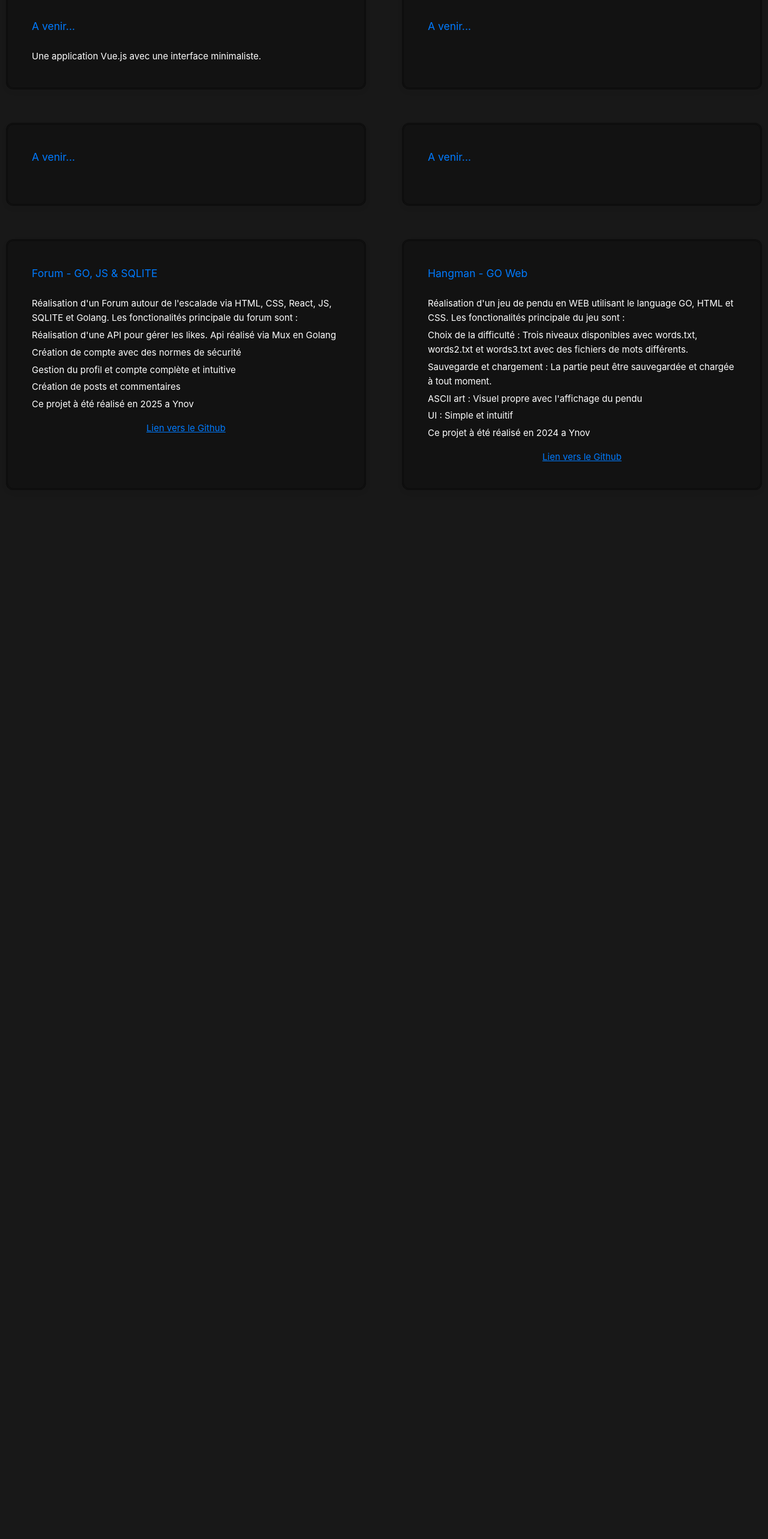
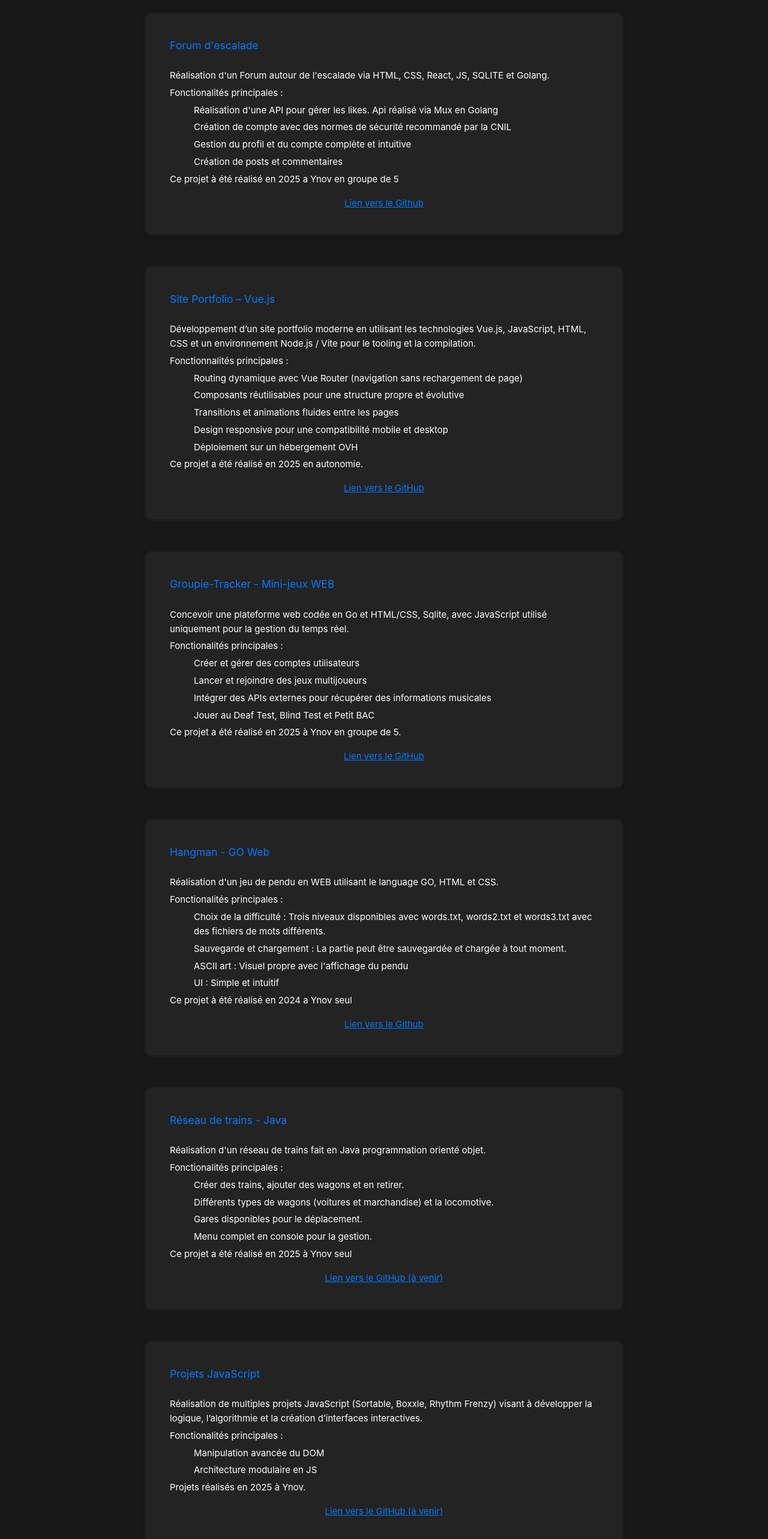
Before and after one commit to Leo-LTdev/Portfolio-LT, a Vue app: page /project in a window 1280 px wide. Shown: the part 218-2784 px from the top of the page at 60% size. Before the commit the page ends 1083 px from the top, so only its background shows below. Built offline with nearby package versions, Linux system fonts and the light colour scheme.

Commit message:
Vers 1.0

```diff
--- a/src/components/ContactPage.vue
+++ b/src/components/ContactPage.vue
@@ -10,7 +10,7 @@ function startExitAnimation() {
   contact.value.classList.add('anim-out')
 }
 
-function onRouteChangeRequest(e) {
+function onRouteChangeRequest() {
   startExitAnimation()
 }
 
@@ -27,8 +27,14 @@ onBeforeUnmount(() => {
   <Header />
   <div ref="contact" class="wrapper">
     <div class="contact contact--fade">
-      <h1>En cours</h1>
-      <p>Message disponible prochainement</p>
+      <h1>Formulaire bientôt disponible</h1>
+      <p>Mes réseaux :</p>
+      <ul>
+        <a href="https://github.com/Stiximir" target="_blank"> <li>Github</li> </a>
+        <a href="https://www.linkedin.com/in/l%C3%A9o-toscano-146925341/" target="_blank">
+          <li>LinkedIn</li>
+        </a>
+      </ul>
     </div>
   </div>
 </template>
@@ -50,6 +56,10 @@ onBeforeUnmount(() => {
 }
 
 .wrapper {
+  display: flex;
+  justify-content: center;
+  justify-items: center;
+  padding: 2rem;
   transition: all 0.8s ease-out;
 }
 
@@ -65,12 +75,70 @@ onBeforeUnmount(() => {
 }
 
 .contact {
+  background-color: rgba(255, 255, 255, 0.05);
+  border-radius: 20px;
+  padding: 3rem 4rem;
+  text-align: center;
+  color: #fff;
+  max-width: 600px;
+  width: 100%;
+  box-shadow: 0 8px 25px rgba(0, 0, 0, 0.25);
   display: flex;
+  flex-direction: column;
+  gap: 2rem;
+  border: 1px solid rgba(255, 255, 255, 0.1);
+}
+
+.contact h1 {
+  font-size: 2rem;
+  letter-spacing: 1px;
+  font-weight: 600;
+  margin: 0;
+  color: #5ccfe6;
+}
+
+.contact p {
+  margin: 0;
+  font-size: 1.2rem;
+  opacity: 0.9;
+}
+
+.contact ul {
+  list-style: none;
+  padding: 0;
+  margin: 0;
+  font-size: 1.1rem;
+}
+
+.contact li {
+  margin: 0.5rem 0;
+  padding: 0.8rem 1.2rem;
+  border-radius: 14px;
+  background: rgba(255, 255, 255, 0.07);
+  transition: 0.3s;
+  cursor: pointer;
+}
+
+.contact li:hover {
+  background: rgba(255, 255, 255, 0.15);
+  transform: translateY(-3px);
+}
+
+.contact a {
+  margin-top: 1rem;
+  color: #007bff;
+  font: bold;
   justify-content: center;
-  align-items: center;
-  flex-direction: column;
-  gap: 5rem;
-  color: white;
-  padding: 1rem;
+}
+
+@media (max-width: 600px) {
+  .projects__grid {
+    display: flex;
+    flex-direction: column;
+    gap: 3rem;
+  }
+  .project-card {
+    width: 400px;
+  }
 }
 </style>
--- a/src/components/ProjectPage.vue
+++ b/src/components/ProjectPage.vue
@@ -30,40 +30,63 @@ onBeforeUnmount(() => {
       <h1 class="projects__title">Mes projets</h1>
       <div class="projects__grid">
         <div class="project-card">
-          <h3 class="project-card__title">A venir...</h3>
-          <p class="project-card__desc">Une application Vue.js avec une interface minimaliste.</p>
+          <h3 class="project-card__title">Forum d'escalade</h3>
+          <p>
+            Réalisation d'un Forum autour de l'escalade via HTML, CSS, React, JS, SQLITE et Golang.
+          </p>
+          <p>Fonctionalités principales :</p>
+          <ul>
+            <li>Réalisation d'une API pour gérer les likes. Api réalisé via Mux en Golang</li>
+            <li>Création de compte avec des normes de sécurité recommandé par la CNIL</li>
+            <li>Gestion du profil et du compte complète et intuitive</li>
+            <li>Création de posts et commentaires</li>
+          </ul>
+          <p>Ce projet à été réalisé en 2025 a Ynov en groupe de 5</p>
+          <a href="https://github.com/corentin-cpp/Forum" target="_blank"> Lien vers le Github </a>
         </div>
         <div class="project-card">
-          <h3 class="project-card__title">A venir...</h3>
-          <p class="project-card__desc"></p>
+          <h3 class="project-card__title">Site Portfolio – Vue.js</h3>
+          <p>
+            Développement d’un site portfolio moderne en utilisant les technologies Vue.js,
+            JavaScript, HTML, CSS et un environnement Node.js / Vite pour le tooling et la
+            compilation.
+          </p>
+          <p>Fonctionnalités principales :</p>
+          <ul>
+            <li>Routing dynamique avec Vue Router (navigation sans rechargement de page)</li>
+            <li>Composants réutilisables pour une structure propre et évolutive</li>
+            <li>Transitions et animations fluides entre les pages</li>
+            <li>Design responsive pour une compatibilité mobile et desktop</li>
+            <li>Déploiement sur un hébergement OVH</li>
+          </ul>
+          <p>Ce projet a été réalisé en 2025 en autonomie.</p>
+          <a href="https://github.com/Stiximir/Portfolio-LT" target="_blank">
+            Lien vers le GitHub
+          </a>
         </div>
         <div class="project-card">
-          <h3 class="project-card__title">A venir...</h3>
-          <p class="project-card__desc"></p>
-        </div>
-        <div class="project-card">
-          <h3 class="project-card__title">A venir...</h3>
-          <p class="project-card__desc"></p>
-        </div>
-        <div class="project-card">
-          <h3 class="project-card__title">Forum - GO, JS & SQLITE</h3>
+          <h3 class="project-card__title">Groupie-Tracker - Mini-jeux WEB</h3>
           <p>
-            Réalisation d'un Forum autour de l'escalade via HTML, CSS, React, JS, SQLITE et Golang.
-            Les fonctionalités principale du forum sont :
+            Concevoir une plateforme web codée en Go et HTML/CSS, Sqlite, avec JavaScript utilisé
+            uniquement pour la gestion du temps réel.
           </p>
-          <li>Réalisation d'une API pour gérer les likes. Api réalisé via Mux en Golang</li>
-          <li>Création de compte avec des normes de sécurité</li>
-          <li>Gestion du profil et compte complète et intuitive</li>
-          <li>Création de posts et commentaires</li>
-          <p>Ce projet à été réalisé en 2025 a Ynov</p>
-          <a href="https://github.com/corentin-cpp/Forum">Lien vers le Github</a>
+          <p>Fonctionalités principales :</p>
+          <ul>
+            <li>Créer et gérer des comptes utilisateurs</li>
+            <li>Lancer et rejoindre des jeux multijoueurs</li>
+            <li>Intégrer des APIs externes pour récupérer des informations musicales</li>
+            <li>Jouer au Deaf Test, Blind Test et Petit BAC</li>
+          </ul>
+          <p>Ce projet a été réalisé en 2025 à Ynov en groupe de 5.</p>
+          <a href="https://github.com/Stiximir/Groupie-tracker" target="_blank">
+            Lien vers le GitHub
+          </a>
         </div>
         <div class="project-card">
           <h3 class="project-card__title">Hangman - GO Web</h3>
-          <p>
-            Réalisation d'un jeu de pendu en WEB utilisant le language GO, HTML et CSS. Les
-            fonctionalités principale du jeu sont :
-          </p>
+          <p>Réalisation d'un jeu de pendu en WEB utilisant le language GO, HTML et CSS.</p>
+          <p>Fonctionalités principales :</p>
+          <ul>
             <li>
               Choix de la difficulté : Trois niveaux disponibles avec words.txt, words2.txt et
               words3.txt avec des fichiers de mots différents.
@@ -73,8 +96,69 @@ onBeforeUnmount(() => {
             </li>
             <li>ASCII art : Visuel propre avec l'affichage du pendu</li>
             <li>UI : Simple et intuitif</li>
-          <p>Ce projet à été réalisé en 2024 a Ynov</p>
-          <a href="https://github.com/Stiximir/Hangman-GO-Web">Lien vers le Github</a>
+          </ul>
+          <p>Ce projet à été réalisé en 2024 a Ynov seul</p>
+          <a href="https://github.com/Stiximir/Hangman-GO-Web" target="_blank">
+            Lien vers le Github
+          </a>
+        </div>
+        <div class="project-card">
+          <h3 class="project-card__title">Réseau de trains - Java</h3>
+          <p>Réalisation d'un réseau de trains fait en Java programmation orienté objet.</p>
+          <p>Fonctionalités principales :</p>
+          <ul>
+            <li>Créer des trains, ajouter des wagons et en retirer.</li>
+            <li>Différents types de wagons (voitures et marchandise) et la locomotive.</li>
+            <li>Gares disponibles pour le déplacement.</li>
+            <li>Menu complet en console pour la gestion.</li>
+          </ul>
+          <p>Ce projet a été réalisé en 2025 à Ynov seul</p>
+          <a href="" target="_blank"> Lien vers le GitHub (à venir)</a>
+        </div>
+        <div class="project-card">
+          <h3 class="project-card__title">Projets JavaScript</h3>
+          <p>
+            Réalisation de multiples projets JavaScript (Sortable, Boxxle, Rhythm Frenzy) visant à
+            développer la logique, l’algorithmie et la création d’interfaces interactives.
+          </p>
+          <p>Fonctionalités principales :</p>
+          <ul>
+            <li>Manipulation avancée du DOM</li>
+            <li>Architecture modulaire en JS</li>
+          </ul>
+          <p>Projets réalisés en 2025 à Ynov.</p>
+          <a href="" target="_blank">Lien vers le GitHub (à venir)</a>
+        </div>
+        <div class="project-card">
+          <h3 class="project-card__title">Projets Lua (Garry's Mod)</h3>
+          <p>
+            Modification et création d’addons pour Garry's Mod en Lua. Travail basé sur la
+            personnalisation de mécaniques de jeu et la création d’interfaces in-game.
+          </p>
+          <p>Fonctionalités principales :</p>
+          <ul>
+            <li>Création de systèmes d’addons personnalisés</li>
+            <li>Interaction avec l’API du moteur Source</li>
+            <li>Conception d’interfaces utilisateur in-game</li>
+            <li>Scripts orientés gameplay</li>
+          </ul>
+          <p>Projets réalisés en autonomie entre 2022 et 2024.</p>
+        </div>
+        <div class="project-card">
+          <h3 class="project-card__title">Bot Discord – Python</h3>
+          <p>
+            Développement d’un bot Discord en Python utilisant la librairie discord.py, capable de
+            gérer des commandes, des profils utilisateurs et des fonctionnalités automatisées.
+          </p>
+          <p>Fonctionalités principales :</p>
+          <ul>
+            <li>Gestion des utilisateurs et permissions</li>
+            <li>Système d'administration</li>
+          </ul>
+          <p>Projet réalisé en 2021 en autonomie.</p>
+          <a href="https://github.com/Stiximir/Discord-bot" target="_blank">
+            Lien vers le GitHub
+          </a>
         </div>
       </div>
     </section>
@@ -135,7 +219,7 @@ onBeforeUnmount(() => {
 }
 
 .project-card {
-  background-color: #121212;
+  background-color: rgba(255, 255, 255, 0.05);
   color: white;
   padding: 2.5rem;
   height: auto;
@@ -173,9 +257,32 @@ onBeforeUnmount(() => {
   color: #007bff;
 }
 
+@media (max-width: 1300px) {
+  .projects__grid {
+    display: flex;
+    flex-direction: column;
+    gap: 3rem;
+  }
+  .project-card {
+    width: 800px;
+  }
+}
+
+@media (max-width: 800px) {
+  .projects__grid {
+    display: flex;
+    flex-direction: column;
+    gap: 3rem;
+  }
+  .project-card {
+    width: 600px;
+  }
+}
+
 @media (max-width: 600px) {
   .projects__grid {
-    grid-template-columns: repeat(auto-fit, minmax(250px));
+    display: flex;
+    flex-direction: column;
     gap: 3rem;
   }
   .project-card {
```
Also changed, not shown: 1 other file (tests, documents, lock files or other folders). Lines whose indentation alone changed are shown as unchanged.
